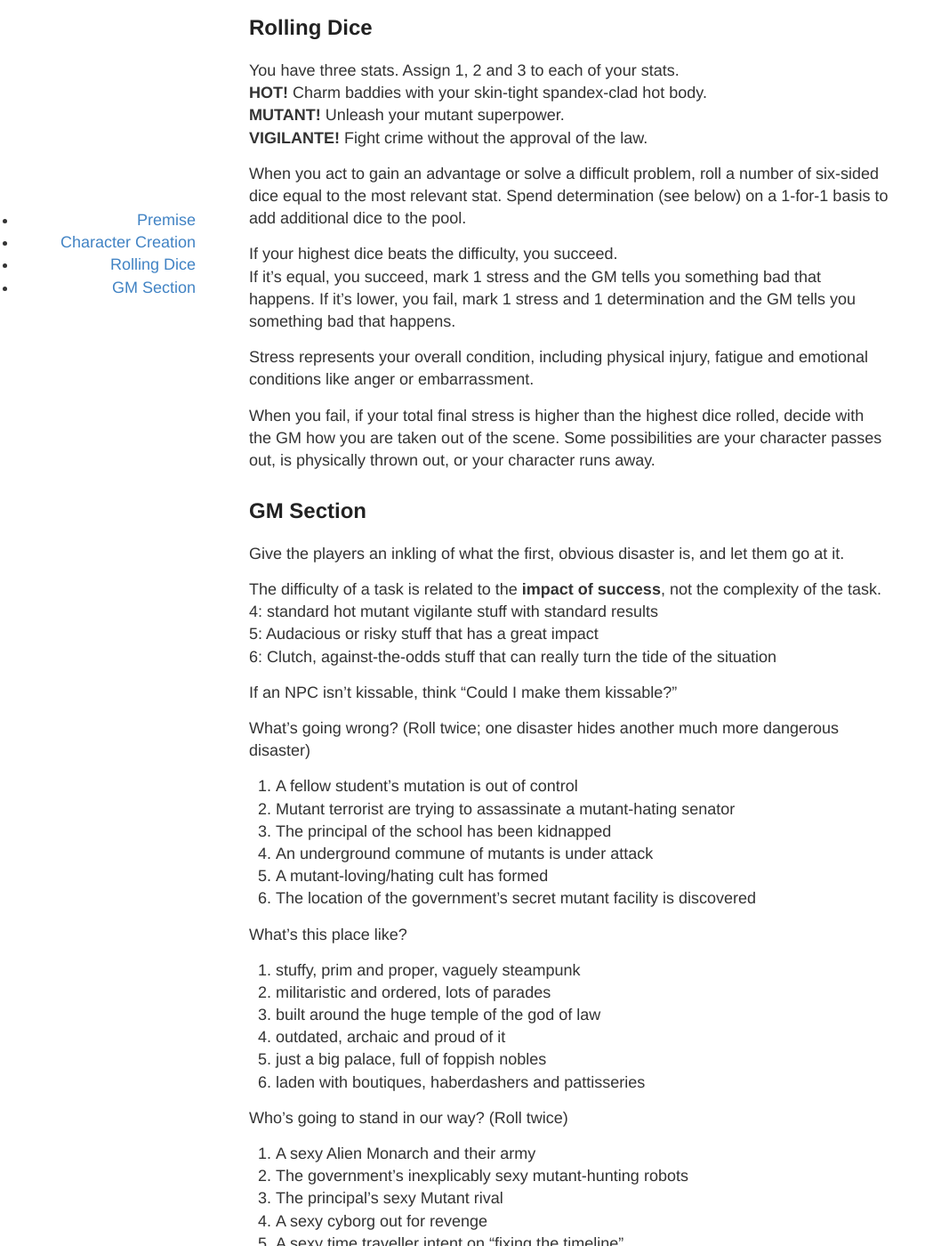
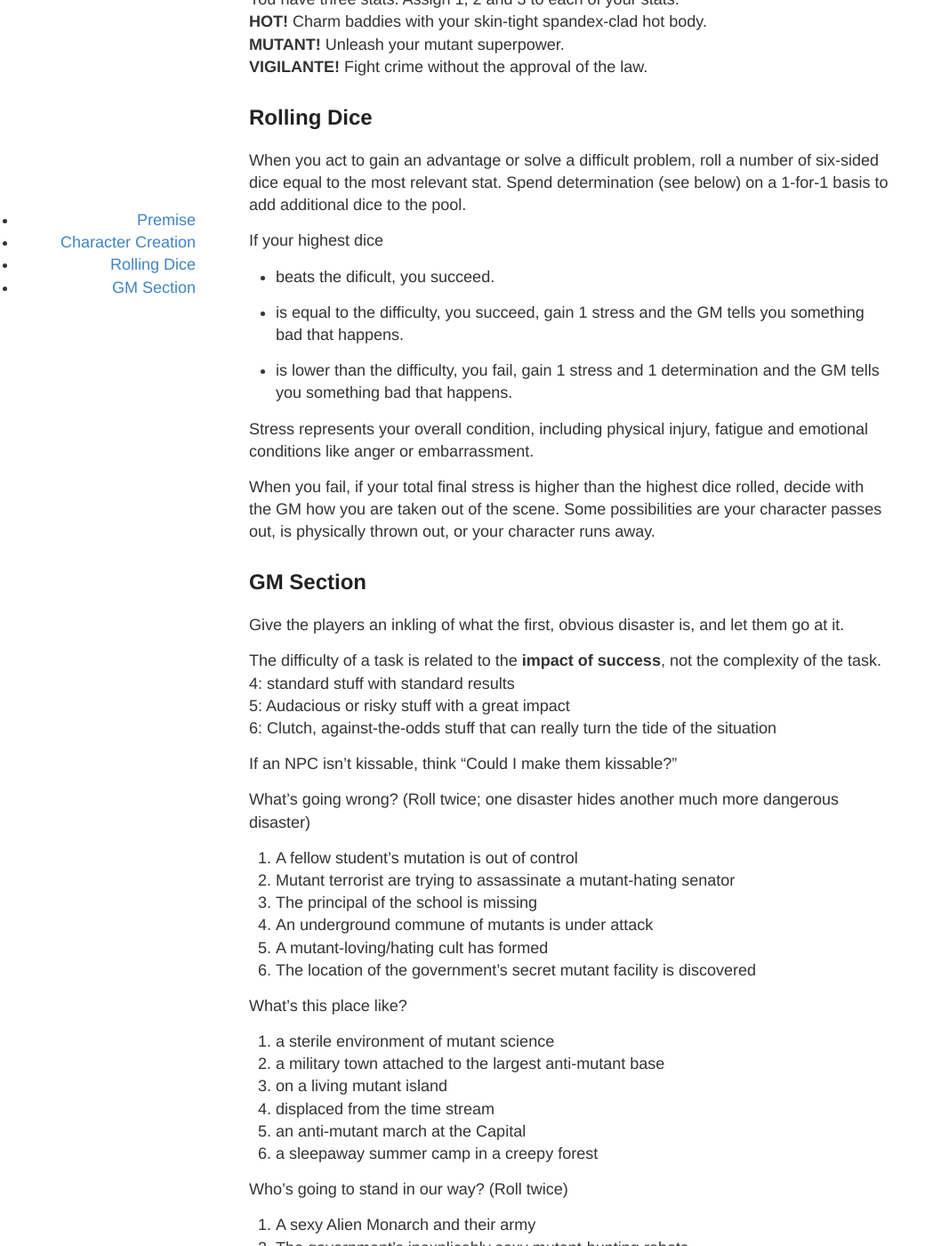
Before and after one commit to zechlau14/zechlau14.github.io, a Jekyll site: the page built from projects/hot-mutant-vigilantes.md, in a window 1280 px wide and 1400 px high, scrolled down 1537 px. Shown: the whole window at 89% size, without its empty margins (0-1058 px from the left). Built offline with Jekyll 4.4.1, drawn with Linux system fonts in a browser that asks for light colours; some of the changed text lies outside the part shown.

Commit message:
finalised HMS text. made latex pdf.

```diff
--- a/projects/hot-mutant-vigilantes.md
+++ b/projects/hot-mutant-vigilantes.md
@@ -3,8 +3,6 @@ layout: page
 title: Hot Mutant Vigilantes
 categories: one-page superheroes game-jam wip hack
 ---
-
-a hack of [Grant Howitt's Sexy Battle Wizards](https://gshowitt.itch.io/sexy-battle-wizards). Created for [the Hot Mutant Summer Jam](https://itch.io/jam/hot-mutant-summer-jam).
 
 ## Premise
 
@@ -12,7 +10,7 @@ YOU ARE A HOT MUTANT VIGILANTE.
 
 You are a student at a school for gifted youngsters where the extra-curricular activities involve dressing up in spandex and defending the world. The school has zero legal authority to do this, hence the label 'vigilante'. The government and the humans hate you.
 
-This work is directly inspired by the X-men.
+This work is a hack of [Grant Howitt's Sexy Battle Wizards](https://gshowitt.itch.io/sexy-battle-wizards), created for [the Hot Mutant Summer Jam](https://itch.io/jam/hot-mutant-summer-jam) and directly inspired by the X-men.
 
 ## Character Creation
 
@@ -24,6 +22,15 @@ Why are you so Hot? (d6)
 4. Impeccable bone structure
 5. Daddy / Hot mama
 6. Dangerous rebel with a cool jacket
+
+What is your vigilante specialty? (d6)
+
+1. Pilot / Driving
+2. Tracking / Scouting
+3. Negotiation / Deception
+4. Hacking
+5. Science / Gadgetry
+6. Martial Arts
 
 What is your Mutation? (d20)
 
@@ -48,27 +55,22 @@ What is your Mutation? (d20)
 19. Telekinesis
 20. Speedster
 
-What is your vigilante specialty? (d6)
-
-1. Pilot / Driving
-2. Tracking / Scouting
-3. Negotiation / Deception
-4. Hacking
-5. Science / Gadgetry
-6. Martial Arts
-
-## Rolling Dice
-
 You have three stats. Assign 1, 2 and 3 to each of your stats.
 **HOT!** Charm baddies with your skin-tight spandex-clad hot body.
 **MUTANT!** Unleash your mutant superpower.
 **VIGILANTE!** Fight crime without the approval of the law.
 
+## Rolling Dice
+
 When you act to gain an advantage or solve a difficult problem, roll a number of six-sided dice equal to the most relevant stat. Spend determination (see below) on a 1-for-1 basis to add additional dice to the pool.
 
-If your highest dice beats the difficulty, you succeed.
-If it's equal, you succeed, mark 1 stress and the GM tells you something bad that happens.
-If it's lower, you fail, mark 1 stress and 1 determination and the GM tells you something bad that happens.
+If your highest dice
+
+* beats the dificult, you succeed.
+
+* is equal to the difficulty, you succeed, gain 1 stress and the GM tells you something bad that happens.
+
+* is lower than the difficulty, you fail, gain 1 stress and 1 determination and the GM tells you something bad that happens.
 
 Stress represents your overall condition, including physical injury, fatigue and emotional conditions like anger or embarrassment.
 
@@ -79,8 +81,8 @@ When you fail, if your total final stress is higher than the highest dice rolled
 Give the players an inkling of what the first, obvious disaster is, and let them go at it.
 
 The difficulty of a task is related to the **impact of success**, not the complexity of the task.
-4: standard hot mutant vigilante stuff with standard results
-5: Audacious or risky stuff that has a great impact
+4: standard stuff with standard results
+5: Audacious or risky stuff with a great impact
 6: Clutch, against-the-odds stuff that can really turn the tide of the situation
 
 If an NPC isn't kissable, think "Could I make them kissable?"
@@ -89,19 +91,19 @@ What's going wrong? (Roll twice; one disaster hides another much more dangerous
 
 1. A fellow student's mutation is out of control
 2. Mutant terrorist are trying to assassinate a mutant-hating senator
-3. The principal of the school has been kidnapped
+3. The principal of the school is missing
 4. An underground commune of mutants is under attack
 5. A mutant-loving/hating cult has formed
 6. The location of the government's secret mutant facility is discovered
 
 What's this place like?
 
-1. stuffy, prim and proper, vaguely steampunk
-2. militaristic and ordered, lots of parades
-3. built around the huge temple of the god of law
-4. outdated, archaic and proud of it
-5. just a big palace, full of foppish nobles
-6. laden with boutiques, haberdashers and pattisseries
+1. a sterile environment of mutant science
+2. a military town attached to the largest anti-mutant base
+3. on a living mutant island
+4. displaced from the time stream
+5. an anti-mutant march at the Capital
+6. a sleepaway summer camp in a creepy forest
 
 Who's going to stand in our way? (Roll twice)
 
```
Also changed, not shown: projects/images/hero.png (added), 2 other files.
